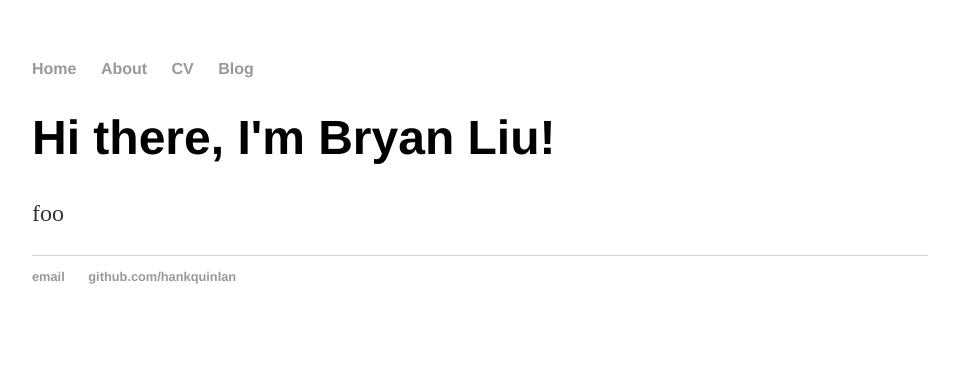
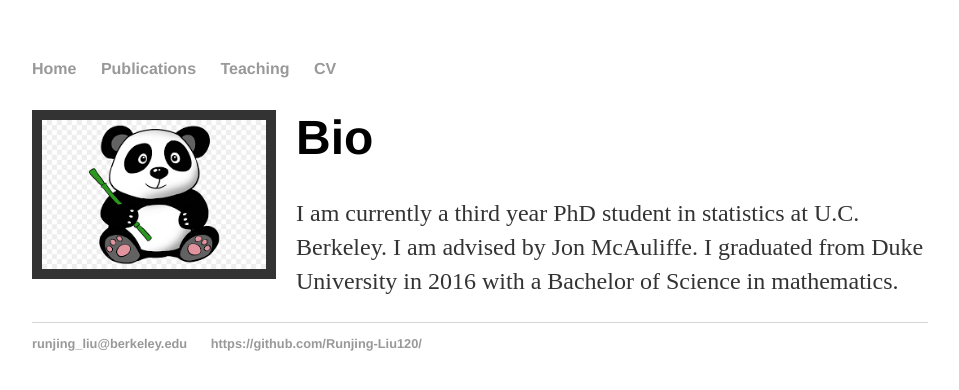
Before and after one commit to Runjing-Liu120/RunjingLiu.github.io, a Jekyll site: the page built from index.md, in a window 1280 px wide. Shown: the top 390 px of the page, without its empty margins (160-1119 px from the left). Built offline with Jekyll 4.4.1, drawn with Linux system fonts in a browser that asks for light colours.

Commit message:
first workings of website

```diff
--- a/_layouts/default.html
+++ b/_layouts/default.html
@@ -9,9 +9,9 @@
 			<nav>
 	    		<ul>
 	        		<li><a href="/">Home</a></li>
-		        	<li><a href="/about">About</a></li>
+		        	<li><a href="/publications">Publications</a></li>
+	        		<li><a href="/teaching">Teaching</a></li>
 	        		<li><a href="/cv">CV</a></li>
-	        		<li><a href="/blog">Blog</a></li>
 	    		</ul>
 			</nav>
 			<div class="container">
@@ -21,8 +21,8 @@
 			</div><!-- /.container -->
 			<footer>
 	    		<ul>
-	        		<li><a href="mailto:hankquinlanhub@gmail.com">email</a></li>
-	        		<li><a href="https://github.com/hankquinlan">github.com/hankquinlan</a></li>
+	        		<li><a href="mailto:runjing_liu@berkeley.edu">runjing_liu@berkeley.edu</a></li>
+	        		<li><a href="https://github.com/Runjing-Liu120/">https://github.com/Runjing-Liu120/</a></li>
 				</ul>
 			</footer>
 		</body>
--- a/index.html
+++ /dev/null
@@ -1,8 +0,0 @@
----
-layout: default
-title: Bryan Liu
----
-<div class="blurb">
-	<h1>Hi there, I'm Bryan Liu!</h1>
-	<p>foo</a></p>
-</div><!-- /.blurb -->
--- /dev/null
+++ b/index.md
@@ -0,0 +1,8 @@
+---
+layout: default
+title: Bryan Liu
+---
+<img src="images/panda.png" style="width:25%; border:10px solid; margin-right: 20px" align="left">
+
+# Bio
+I am currently a third year PhD student in statistics at U.C. Berkeley. I am advised by Jon McAuliffe. I graduated from Duke University in 2016 with a Bachelor of Science in mathematics.
```
Also changed, not shown: images/panda.png (added).
